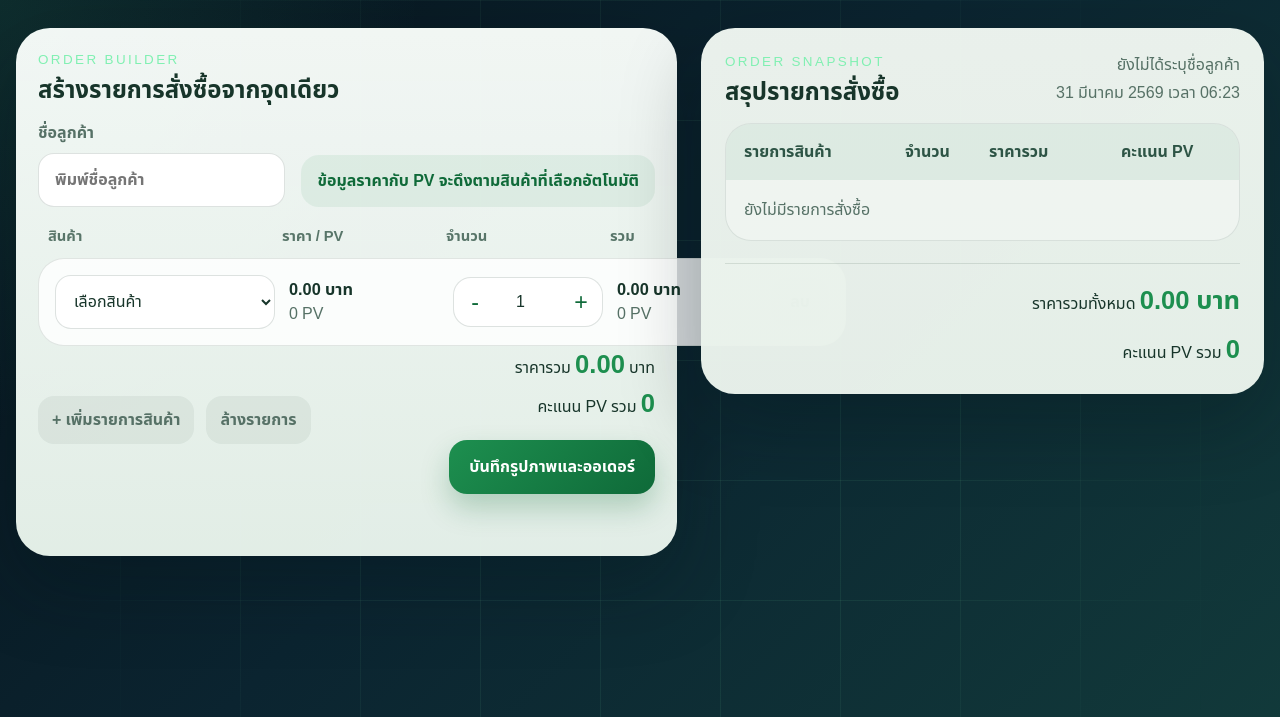
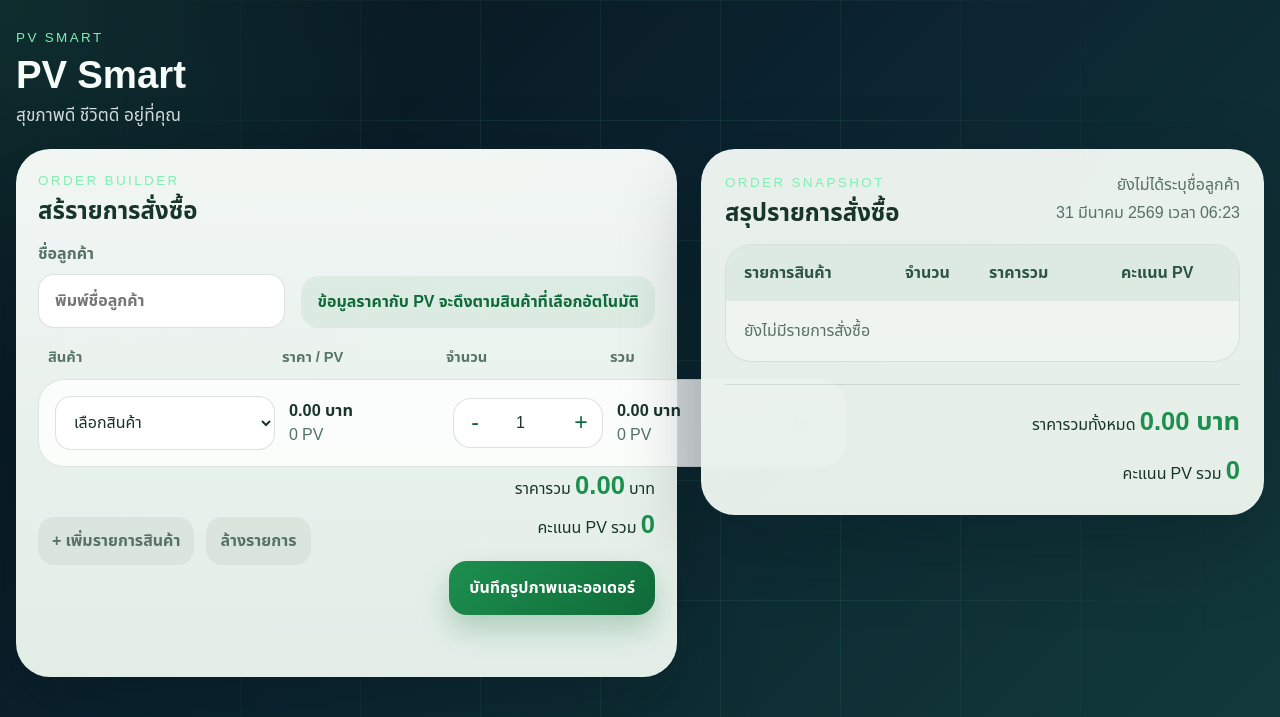
Before and after one commit to ekoko01/SmartPV, a Django app: page / in a window 1280 px wide. Shown: the top 717 px of the page. Run offline with Django 5.2, Linux system fonts and the light colour scheme; data that the repository does not hold is empty.

Commit message:
Add compact hero with PV Smart slogan

```diff
--- a/calculator/tests.py
+++ b/calculator/tests.py
@@ -15,7 +15,7 @@ class CalculatorPageTests(TestCase):
         response = self.client.get(reverse("calculator:home"))
 
         self.assertEqual(response.status_code, 200)
-        self.assertContains(response, "สร้างรายการสั่งซื้อจากจุดเดียว")
+        self.assertContains(response, "สุขภาพดี ชีวิตดี อยู่ที่คุณ")
 
     def test_seed_products_command_populates_catalog(self):
         call_command("seed_products")
--- a/static/calculator/styles.css
+++ b/static/calculator/styles.css
@@ -55,6 +55,11 @@ body::before {
     margin-bottom: 26px;
 }
 
+.compact-hero {
+    grid-template-columns: 1fr;
+    margin-bottom: 18px;
+}
+
 .eyebrow,
 .section-kicker {
     margin: 0 0 10px;
@@ -73,7 +78,7 @@ body::before {
 
 .hero h1 {
     max-width: 12ch;
-    font-size: clamp(2.4rem, 3.8vw, 4.5rem);
+    font-size: clamp(2.2rem, 3vw, 3.5rem);
 }
 
 .subcopy {
@@ -82,6 +87,12 @@ body::before {
     color: rgba(246, 251, 248, 0.78);
     font-size: 1.02rem;
     line-height: 1.6;
+}
+
+.hero-quote {
+    margin-top: 8px;
+    font-size: 1.08rem;
+    color: rgba(246, 251, 248, 0.86);
 }
 
 .hero-badge {
--- a/templates/calculator/home.html
+++ b/templates/calculator/home.html
@@ -1,27 +1,39 @@
 {% load static %}
-<!DOCTYPE html>
+<!doctype html>
 <html lang="th">
   <head>
-    <meta charset="UTF-8">
-    <meta name="viewport" content="width=device-width, initial-scale=1.0">
+    <meta charset="UTF-8" />
+    <meta name="viewport" content="width=device-width, initial-scale=1.0" />
     <title>{{ page_title }}</title>
-    <link rel="stylesheet" href="{% static 'calculator/styles.css' %}">
+    <link rel="stylesheet" href="{% static 'calculator/styles.css' %}" />
   </head>
   <body>
     <div class="app-shell">
+      <header class="hero compact-hero">
+        <div class="hero-copy">
+          <p class="eyebrow">PV Smart</p>
+          <h1>PV Smart</h1>
+          <p class="subcopy hero-quote">สุขภาพดี ชีวิตดี อยู่ที่คุณ</p>
+        </div>
+      </header>
+
       <main class="workspace">
         <section class="builder-panel">
           <div class="panel-head">
             <div>
               <p class="section-kicker">Order Builder</p>
-                        <h2>สร้างรายการสั่งซื้อจากจุดเดียว</h2>
+              <h2>สร้รายการสั่งซื้อ</h2>
             </div>
           </div>
 
           <div class="builder-topbar">
             <label class="customer-field" for="customer-name">
               <span>ชื่อลูกค้า</span>
-                        <input id="customer-name" type="text" placeholder="พิมพ์ชื่อลูกค้า">
+              <input
+                id="customer-name"
+                type="text"
+                placeholder="พิมพ์ชื่อลูกค้า"
+              />
             </label>
             <div class="builder-note">
               <span>ข้อมูลราคากับ PV จะดึงตามสินค้าที่เลือกอัตโนมัติ</span>
@@ -41,15 +53,21 @@
 
           <div class="builder-footer">
             <div class="footer-tools">
-                        <button id="add-row" class="ghost-action" type="button">+ เพิ่มรายการสินค้า</button>
-                        <button id="clear-all" class="ghost-action" type="button">ล้างรายการ</button>
+              <button id="add-row" class="ghost-action" type="button">
+                + เพิ่มรายการสินค้า
+              </button>
+              <button id="clear-all" class="ghost-action" type="button">
+                ล้างรายการ
+              </button>
             </div>
             <div class="footer-actions">
               <div class="totals-strip">
                 <p>ราคารวม <strong id="grand-total">0.00</strong> บาท</p>
                 <p>คะแนน PV รวม <strong id="grand-pv">0.00</strong></p>
               </div>
-                        <button id="save-order" class="primary-action" type="button">บันทึกรูปภาพและออเดอร์</button>
+              <button id="save-order" class="primary-action" type="button">
+                บันทึกรูปภาพและออเดอร์
+              </button>
             </div>
           </div>
           <p id="save-status" class="save-status" aria-live="polite"></p>
@@ -94,7 +112,12 @@
           <select class="product-select">
             <option value="">เลือกสินค้า</option>
             {% for product in products %}
-                    <option value="{{ product.sku }}" data-name="{{ product.name }}" data-price="{{ product.price }}" data-pv="{{ product.pv }}">
+            <option
+              value="{{ product.sku }}"
+              data-name="{{ product.name }}"
+              data-price="{{ product.price }}"
+              data-pv="{{ product.pv }}"
+            >
               {{ product.name }}
             </option>
             {% endfor %}
@@ -113,7 +136,7 @@
           <span class="mobile-label">จำนวน</span>
           <div class="stepper-shell">
             <button class="stepper-btn decrement" type="button">-</button>
-                    <input class="quantity-input" type="number" min="1" value="1">
+            <input class="quantity-input" type="number" min="1" value="1" />
             <button class="stepper-btn increment" type="button">+</button>
           </div>
         </div>
@@ -126,7 +149,9 @@
           </div>
         </div>
 
-            <button class="remove-row" type="button" aria-label="ลบรายการ">ลบ</button>
+        <button class="remove-row" type="button" aria-label="ลบรายการ">
+          ลบ
+        </button>
       </article>
     </template>
 
```
Lines whose indentation alone changed are shown as unchanged.
